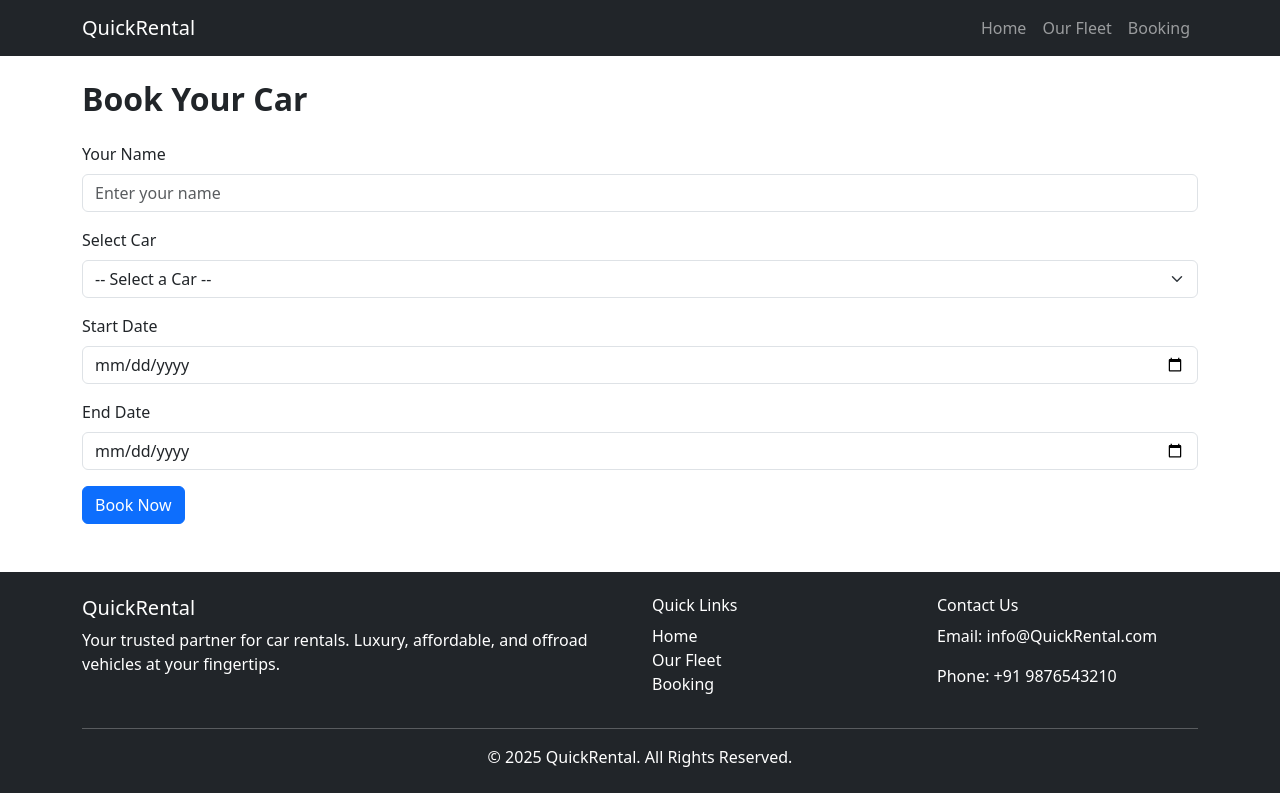
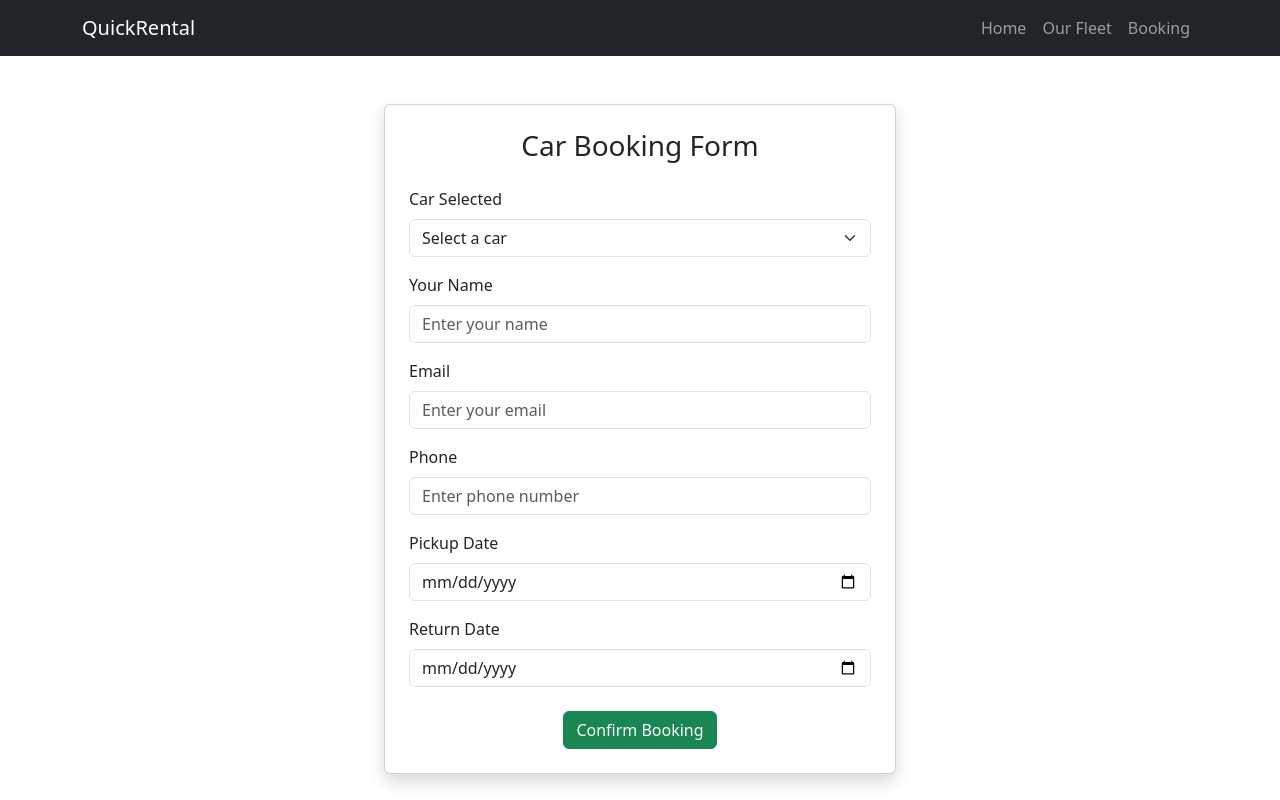
Before and after one commit to ricksonreji0411/quickrentals, a React (Vite) app: page /booking in a window 1280 px wide. Shown: the top 800 px of the page. Built offline with nearby package versions, Linux system fonts and the light colour scheme.

Commit message:
Add full Car Rental App project

```diff
--- a/src/App.jsx
+++ b/src/App.jsx
@@ -20,7 +20,7 @@ function App() {
   <Route path="/cardetails" element={<CarDetails />} />
 
   <Route path="/booking" element={<Booking />} />
-  <Route path="/thank-you" element={<ThankYou />} />
+  <Route path="/thankyou" element={<ThankYou />} />
 </Routes>
 
       {/* Footer */}
--- a/src/pages/Booking.jsx
+++ b/src/pages/Booking.jsx
@@ -1,84 +1,152 @@
+import { useLocation, useNavigate } from "react-router-dom";
 import { useState } from "react";
-import { Container, Form, Button } from "react-bootstrap";
-import { useNavigate } from "react-router-dom";
+import { Container, Form, Button, Card } from "react-bootstrap";
 
 function Booking() {
-  const [name, setName] = useState("");
-  const [car, setCar] = useState("");
-  const [startDate, setStartDate] = useState("");
-  const [endDate, setEndDate] = useState("");
+  const location = useLocation();
   const navigate = useNavigate();
+  const selectedCar = location.state || null;
 
-  const cars = [
-    "Tesla Model 3",
-    "BMW X5",
-    "Audi A6",
-    "Maruti WagonR CNG",
-    "Mahindra Thar",
-    "Toyota Hilux"
+  // List of cars (so user can pick one if they didn’t come from CarDetails)
+  const allCars = [
+    { name: "Tesla Model 3", price: "₹5000/day" },
+    { name: "BMW X5", price: "₹7000/day" },
+    { name: "Audi A6", price: "₹6000/day" },
+    { name: "Maruti WagonR CNG", price: "₹2500/day" },
+    { name: "Mahindra Thar", price: "₹5500/day" },
+    { name: "Toyota Hilux", price: "₹6000/day" },
   ];
+
+  const [formData, setFormData] = useState({
+    car: selectedCar ? selectedCar.name : "",
+    price: selectedCar ? selectedCar.price : "",
+    name: "",
+    email: "",
+    phone: "",
+    pickup: "",
+    drop: "",
+  });
+
+  const handleChange = (e) => {
+    setFormData({ ...formData, [e.target.name]: e.target.value });
+  };
+
+  const handleCarSelect = (e) => {
+    const carName = e.target.value;
+    const car = allCars.find((c) => c.name === carName);
+    setFormData({
+      ...formData,
+      car: car.name,
+      price: car.price,
+    });
+  };
 
   const handleSubmit = (e) => {
     e.preventDefault();
-
-    if (!name || !car || !startDate || !endDate) {
-      alert("Please fill all fields!");
-      return;
-    }
-
-
-    navigate("/thank-you", {
-      state: { name, car, startDate, endDate }
-    });
+    navigate("/thankyou", { state: formData });
   };
 
   return (
-    <Container className="mt-4">
-      <h2 className="fw-bold mb-4">Book Your Car</h2>
+    <Container className="mt-5 d-flex justify-content-center">
+      <Card style={{ width: "32rem" }} className="p-4 shadow">
+        <h3 className="text-center mb-4">Car Booking Form</h3>
+        <Form onSubmit={handleSubmit}>
+          {/* Car Selection */}
+          <Form.Group className="mb-3">
+            <Form.Label>Car Selected</Form.Label>
+            {selectedCar ? (
+              <Form.Control type="text" value={formData.car} readOnly />
+            ) : (
+              <Form.Select
+                name="car"
+                value={formData.car}
+                onChange={handleCarSelect}
+                required
+              >
+                <option value="">Select a car</option>
+                {allCars.map((car, i) => (
+                  <option key={i} value={car.name}>
+                    {car.name} ({car.price})
+                  </option>
+                ))}
+              </Form.Select>
+            )}
+          </Form.Group>
 
-      <Form onSubmit={handleSubmit}>
+          {/* Read-only Price */}
+          {formData.car && (
+            <Form.Group className="mb-3">
+              <Form.Label>Price per Day</Form.Label>
+              <Form.Control type="text" value={formData.price} readOnly />
+            </Form.Group>
+          )}
+
+          {/* User Info */}
           <Form.Group className="mb-3">
             <Form.Label>Your Name</Form.Label>
             <Form.Control
               type="text"
+              name="name"
               placeholder="Enter your name"
-            value={name}
-            onChange={(e) => setName(e.target.value)}
+              value={formData.name}
+              onChange={handleChange}
+              required
             />
           </Form.Group>
 
           <Form.Group className="mb-3">
-          <Form.Label>Select Car</Form.Label>
-          <Form.Select value={car} onChange={(e) => setCar(e.target.value)}>
-            <option value="">-- Select a Car --</option>
-            {cars.map((c, i) => (
-              <option key={i} value={c}>{c}</option>
-            ))}
-          </Form.Select>
-        </Form.Group>
-
-        <Form.Group className="mb-3">
-          <Form.Label>Start Date</Form.Label>
+            <Form.Label>Email</Form.Label>
             <Form.Control
-            type="date"
-            value={startDate}
-            onChange={(e) => setStartDate(e.target.value)}
+              type="email"
+              name="email"
+              placeholder="Enter your email"
+              value={formData.email}
+              onChange={handleChange}
+              required
             />
           </Form.Group>
 
           <Form.Group className="mb-3">
-          <Form.Label>End Date</Form.Label>
+            <Form.Label>Phone</Form.Label>
             <Form.Control
-            type="date"
-            value={endDate}
-            onChange={(e) => setEndDate(e.target.value)}
+              type="text"
+              name="phone"
+              placeholder="Enter phone number"
+              value={formData.phone}
+              onChange={handleChange}
+              required
             />
           </Form.Group>
 
-        <Button variant="primary" type="submit">
-          Book Now
+          <Form.Group className="mb-3">
+            <Form.Label>Pickup Date</Form.Label>
+            <Form.Control
+              type="date"
+              name="pickup"
+              value={formData.pickup}
+              onChange={handleChange}
+              required
+            />
+          </Form.Group>
+
+          <Form.Group className="mb-3">
+            <Form.Label>Return Date</Form.Label>
+            <Form.Control
+              type="date"
+              name="drop"
+              value={formData.drop}
+              onChange={handleChange}
+              required
+            />
+          </Form.Group>
+
+          <div className="text-center mt-4">
+            <Button variant="success" type="submit">
+              Confirm Booking
             </Button>
+          </div>
         </Form>
+      </Card>
     </Container>
   );
 }
--- a/src/pages/CarDetails.jsx
+++ b/src/pages/CarDetails.jsx
@@ -35,9 +35,11 @@ function CarDetails() {
             <ListGroup.Item><b>Color:</b> {car.color}</ListGroup.Item>
           </ListGroup>
 
-          <div className="mt-4 d-flex justify-content-between">
-
-            <Button variant="primary" onClick={() => navigate("/booking", { state: car })}>
+          <div className="mt-4 text-center">
+            <Button
+              variant="primary"
+              onClick={() => navigate("/booking", { state: car })}
+            >
               Proceed to Booking
             </Button>
           </div>
--- a/src/pages/ThankYou.jsx
+++ b/src/pages/ThankYou.jsx
@@ -1,5 +1,5 @@
-import { Container, Button } from "react-bootstrap";
-import { Link, useLocation } from "react-router-dom";
+import { useLocation } from "react-router-dom";
+import { Container, Card } from "react-bootstrap";
 
 function ThankYou() {
   const location = useLocation();
@@ -7,24 +7,29 @@ function ThankYou() {
 
   if (!booking) {
     return (
-      <Container className="text-center mt-5">
-        <h2>No Booking Found!</h2>
-        <Link to="/OurFleet">
-          <Button variant="primary" className="mt-3">Browse Cars</Button>
-        </Link>
+      <Container className="mt-5 text-center">
+        <h3>No booking details found!</h3>
       </Container>
     );
   }
 
   return (
-    <Container className="text-center mt-5">
-      <h2 className="fw-bold">Thank You, {booking.name}!</h2>
-      <p className="lead mt-3">
-        Your booking for <b>{booking.car}</b> from <b>{booking.startDate}</b> to <b>{booking.endDate}</b> is confirmed.
-      </p>
-      <Link to="/our-fleet">
-        <Button variant="success" className="mt-3">Back to Browse Cars</Button>
-      </Link>
+    <Container className="mt-5 d-flex justify-content-center">
+      <Card style={{ width: "32rem" }} className="p-4 text-center shadow">
+        <h2 className="text-success mb-3">Thank You!</h2>
+        <p>Your booking has been confirmed successfully 🎉</p>
+
+        <h5 className="mt-4">Booking Summary</h5>
+        <p>
+          <b>Car:</b> {booking.car} <br />
+          <b>Price:</b> {booking.price} <br />
+          <b>Name:</b> {booking.name} <br />
+          <b>Email:</b> {booking.email} <br />
+          <b>Phone:</b> {booking.phone} <br />
+          <b>Pickup Date:</b> {booking.pickup} <br />
+          <b>Return Date:</b> {booking.drop}
+        </p>
+      </Card>
     </Container>
   );
 }
```
Lines whose indentation alone changed are shown as unchanged.
